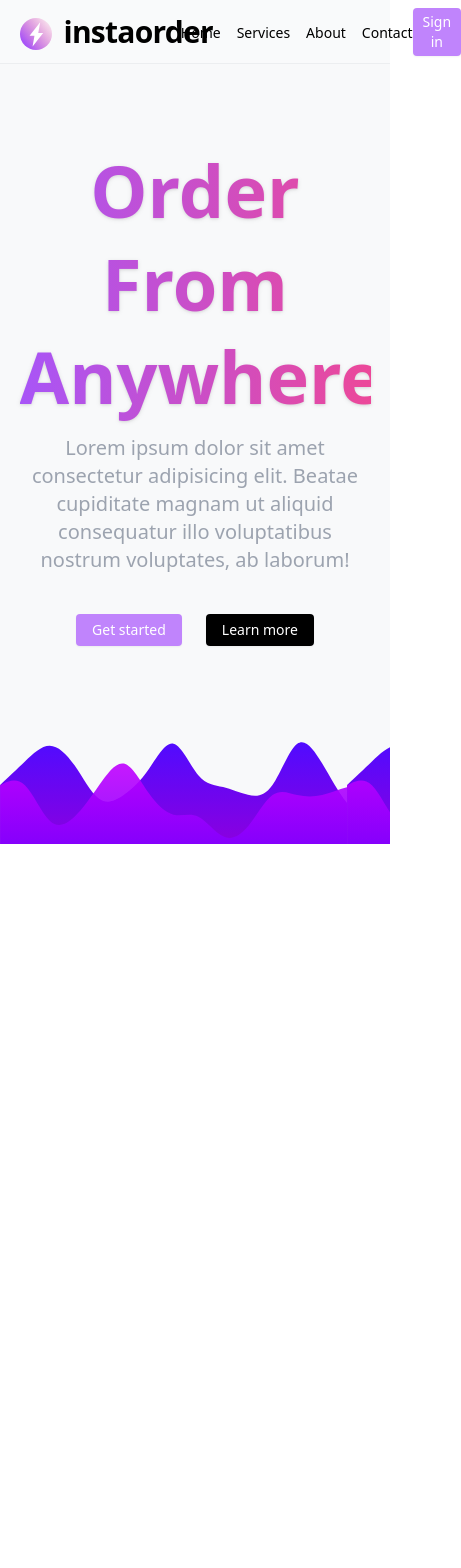
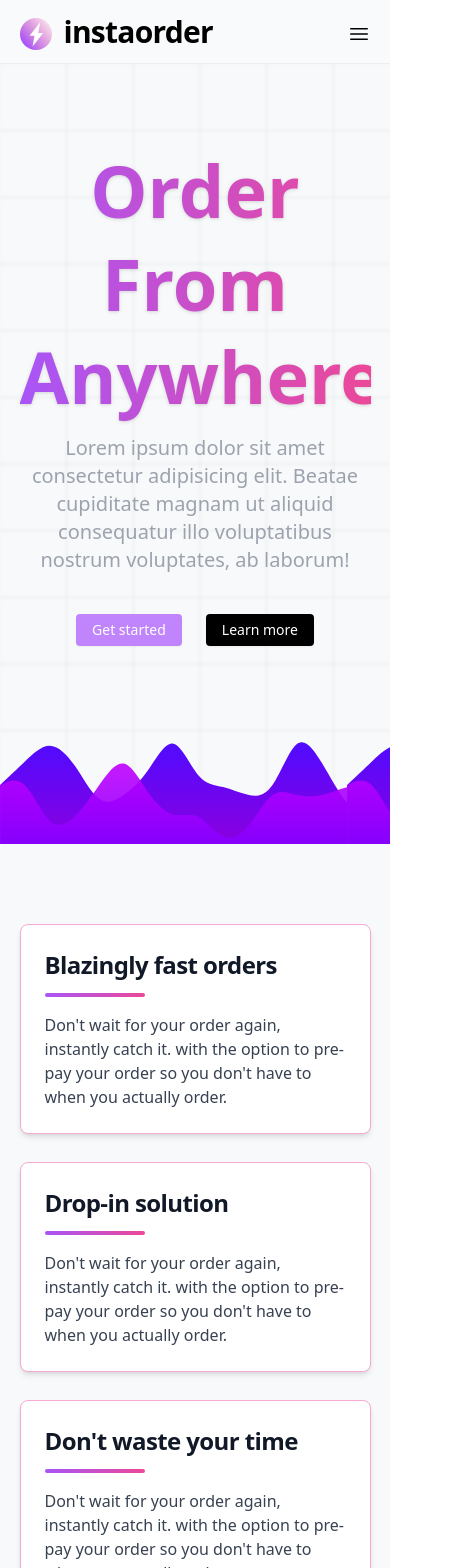
Before and after one commit to notEpsilon/instaorder, a React (Vite) app in the folder apps/client/: page / in a window 390 px wide. Shown: the top 1568 px of the page, 461 px wide, since content can reach past the window. Before the commit the page ends 844 px from the top, so only its background shows below. Built offline with nearby package versions, Linux system fonts and the light colour scheme.

Commit message:
implemented parts of the home page ui

```diff
--- a/apps/client/package.json
+++ b/apps/client/package.json
@@ -9,8 +9,10 @@
     "preview": "vite preview"
   },
   "dependencies": {
+    "framer-motion": "^7.6.15",
     "react": "^18.2.0",
-    "react-dom": "^18.2.0"
+    "react-dom": "^18.2.0",
+    "react-intersection-observer": "^9.4.1"
   },
   "devDependencies": {
     "@types/react": "^18.0.24",
--- /dev/null
+++ b/apps/client/src/components/Card.tsx
@@ -0,0 +1,42 @@
+import { motion, useAnimation } from "framer-motion";
+import { useEffect } from "react";
+import { useInView } from "react-intersection-observer";
+
+interface Props {
+  title: string;
+  body: string;
+}
+
+const variant = {
+  hidden: { opacity: 0, scale: 0 },
+  visible: { opacity: 1, scale: 1 },
+};
+
+const Card: React.FC<Props> = ({ title, body }) => {
+  const control = useAnimation();
+  const [ref, inView] = useInView();
+
+  useEffect(() => {
+    if (inView) {
+      control.start("visible");
+    }
+  }, [control, inView]);
+
+  return (
+    <motion.div
+      ref={ref}
+      variants={variant}
+      initial="hidden"
+      animate={control}
+      className="block max-w-sm p-6 bg-white border border-pink-300 rounded-lg shadow-md dark:bg-gray-800 dark:border-gray-700"
+    >
+      <h5 className="mb-4 text-2xl font-bold tracking-tight text-gray-900 dark:text-white">
+        {title}
+        <div className="h-1 mt-3 w-1/3 bg-gradient-to-r from-purple-500 to-pink-500 rounded-full" />
+      </h5>
+      <p className="font-normal text-gray-700 dark:text-gray-400">{body}</p>
+    </motion.div>
+  );
+};
+
+export default Card;
--- a/apps/client/src/components/Navbar.tsx
+++ b/apps/client/src/components/Navbar.tsx
@@ -1,3 +1,4 @@
+import { useState } from "react";
 import Container from "./Container";
 
 interface NavLink {
@@ -7,16 +8,12 @@ interface NavLink {
 
 const navLinks: NavLink[] = [
   {
-    title: "Home",
-    path: "/",
-  },
-  {
     title: "Services",
     path: "/services",
   },
   {
-    title: "About",
-    path: "/about",
+    title: "Pricing",
+    path: "/pricing",
   },
   {
     title: "Contact",
@@ -25,9 +22,11 @@ const navLinks: NavLink[] = [
 ];
 
 const Navbar: React.FC = () => {
+  const [menuOpened, setMenuOpened] = useState<boolean>(false);
+
   return (
     <header className="sticky border-b border-[#eceef0] backdrop-blur backdrop-filter bg-opacity-80 h-16 z-50 top-0 inset-x-0 bg-[#f8f9fa]">
-      <Container className="flex items-center justify-between">
+      <Container className="flex items-center justify-between relative">
         <span className="inline-flex items-center space-x-3">
           <img
             className="mt-1"
@@ -40,7 +39,7 @@ const Navbar: React.FC = () => {
             instaorder
           </span>
         </span>
-        <div className="space-x-4">
+        <div className="space-x-5 hidden sm:block mr-20">
           {navLinks.map((link, idx) => (
             <a
               key={idx}
@@ -51,7 +50,60 @@ const Navbar: React.FC = () => {
             </a>
           ))}
         </div>
-        <div>
+        <div className="hidden sm:block">
+          <button className="inline-flex items-center text-center bg-purple-400 px-2.5 py-1 text-sm font-medium cursor-pointer hover:bg-purple-500 text-white transition ease-out duration-200 rounded outline-none lg:block shadow-sm">
+            Sign in
+          </button>
+        </div>
+        {menuOpened ? (
+          <svg
+            xmlns="http://www.w3.org/2000/svg"
+            fill="none"
+            viewBox="0 0 24 24"
+            strokeWidth={1.5}
+            stroke="currentColor"
+            className="w-6 h-6 cursor-pointer mt-1 sm:hidden"
+            onClick={() => setMenuOpened(false)}
+          >
+            <path
+              strokeLinecap="round"
+              strokeLinejoin="round"
+              d="M6 18L18 6M6 6l12 12"
+            />
+          </svg>
+        ) : (
+          <svg
+            xmlns="http://www.w3.org/2000/svg"
+            fill="none"
+            viewBox="0 0 24 24"
+            strokeWidth={1.5}
+            stroke="currentColor"
+            className="w-6 h-6 cursor-pointer mt-1 sm:hidden"
+            onClick={() => setMenuOpened(true)}
+          >
+            <path
+              strokeLinecap="round"
+              strokeLinejoin="round"
+              d="M3.75 6.75h16.5M3.75 12h16.5m-16.5 5.25h16.5"
+            />
+          </svg>
+        )}
+        <div
+          className={`bg-slate-100 rounded flex flex-col gap-4 shadow py-4 items-center top-full mt-4 absolute inset-x-0 ${
+            menuOpened
+              ? "flex opacity-100 transition-opacity duration-200 animate-fade-in"
+              : "hidden opacity-0"
+          }`}
+        >
+          {navLinks.map((link, idx) => (
+            <a
+              key={idx}
+              href={link.path}
+              className="hover:text-purple-500 transition-colors text-sm duration-200 font-medium"
+            >
+              {link.title}
+            </a>
+          ))}
           <button className="inline-flex items-center text-center bg-purple-400 px-2.5 py-1 text-sm font-medium cursor-pointer hover:bg-purple-500 text-white transition ease-out duration-200 rounded outline-none lg:block shadow-sm">
             Sign in
           </button>
--- a/apps/client/src/pages/HomePage.tsx
+++ b/apps/client/src/pages/HomePage.tsx
@@ -1,9 +1,31 @@
+import Card from "../components/Card";
 import Container from "../components/Container";
+
+interface ICard {
+  title: string;
+  body: string;
+}
+
+const cards: ICard[] = [
+  {
+    title: "Blazingly fast orders",
+    body: "Don't wait for your order again, instantly catch it. with the option to pre-pay your order so you don't have to when you actually order.",
+  },
+  {
+    title: "Drop-in solution",
+    body: "Don't wait for your order again, instantly catch it. with the option to pre-pay your order so you don't have to when you actually order.",
+  },
+  {
+    title: "Don't waste your time",
+    body: "Don't wait for your order again, instantly catch it. with the option to pre-pay your order so you don't have to when you actually order.",
+  },
+];
 
 const HomePage: React.FC = () => {
   return (
-    <div className="bg-[#f8f9fa]">
-      <section className="h-[calc(100vh-4rem)] flex flex-col relative">
+    <div>
+      <section className="h-[calc(100vh-4rem)] flex flex-col relative bg-[#f8f9fa] z-0">
+        <div className="absolute inset-0 -z-50 bg-[url('/src/assets/grid.svg')] filter blur-[1.8px]" />
         <Container className="py-20 basis-2/3">
           <h1 className="text-7xl mb-2.5 font-extrabold drop-shadow text-center bg-gradient-to-r from-purple-500 to-pink-500 bg-clip-text text-transparent leading-[1.295]">
             Order From Anywhere!
@@ -22,7 +44,14 @@ const HomePage: React.FC = () => {
             </button>
           </div>
         </Container>
-        <div className="basis-1/3 bg-[url('/src/assets/wave.svg')] bg-contain bg-repeat-x inset-x-0 bottom-0" />
+        <div className="basis-1/3 bg-[url('/src/assets/wave.svg')] bg-contain bg-repeat-x" />
+      </section>
+      <section className="relative bg-[#f8f9fa]">
+        <Container className="flex flex-col gap-7 sm:flex-row items-center sm:justify-between py-20">
+          {cards.map((card, idx) => (
+            <Card key={idx} {...card} />
+          ))}
+        </Container>
       </section>
     </div>
   );
--- a/apps/client/tailwind.config.cjs
+++ b/apps/client/tailwind.config.cjs
@@ -2,7 +2,17 @@
 module.exports = {
   content: ["./src/**/*.{js,ts,jsx,tsx}", "./index.html"],
   theme: {
-    extend: {},
+    extend: {
+      keyframes: {
+        fadeIn: {
+          "0%": { opacity: 0 },
+          "100%": { opacity: 1 },
+        },
+      },
+      animation: {
+        "fade-in": "fadeIn 250ms ease-in-out forwards",
+      },
+    },
   },
   plugins: [],
 };
```
Also changed, not shown: apps/client/src/assets/grid.svg (added), 1 other file (tests, documents, lock files or other folders).
